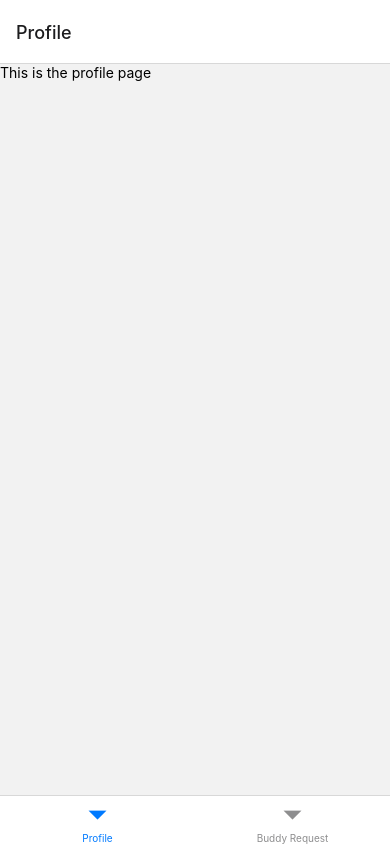
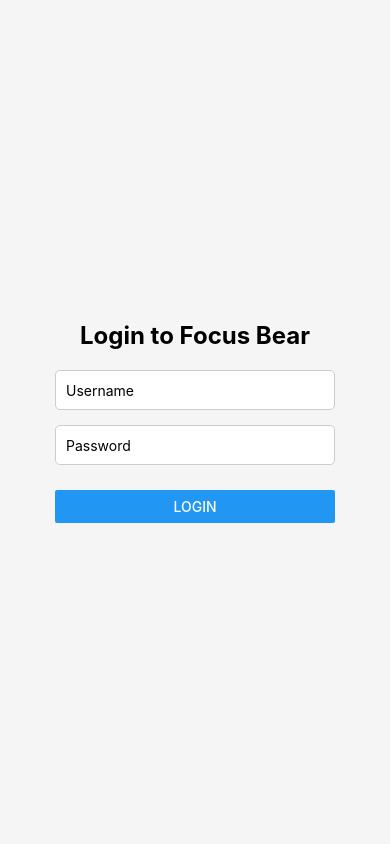
Before and after one commit to saurabhzingade/Focus-Bear-Hackathon, a React Native app in the folder frontend/: screen /Home in a window 390 px wide. Built offline with nearby package versions, Linux system fonts and the light colour scheme.

Commit message:
Basic Login Page created

```diff
--- a/frontend/App.tsx
+++ b/frontend/App.tsx
@@ -5,7 +5,7 @@
  * @format
  */
 
-import React from 'react';
+import React, {useState} from 'react';
 import {View, Text} from 'react-native';
 import Login from './components/Login';
 import Buddy from './components/Buddy';
@@ -17,6 +17,11 @@
 
 const Tab = createBottomTabNavigator();
 const App = () => {
+  const [login, setLogin] = useState(false); // Assuming you toggle this with actual login
+
+  if (!login) {
+    return <Login />;
+  }
   return (
     <NavigationContainer>
       <Tab.Navigator>
--- a/frontend/components/Login.jsx
+++ b/frontend/components/Login.jsx
@@ -1,13 +1,66 @@
-import React from 'react';
-import {View, Text} from 'react-native';
-
+import React, {useState} from 'react';
+import {View, Text, TextInput, Button, StyleSheet} from 'react-native';
 
 const Login = () => {
+  const [username, setUsername] = useState('');
+  const [password, setPassword] = useState('');
+
+  const handleLogin = () => {
+    // Handle login logic here
+    console.log('Logging in with:', username, password);
+  };
+
   return (
-    <View>
-      <Text>This is the Login page</Text>
+    <View style={styles.container}>
+      <Text style={styles.title}>Login to Focus Bear</Text>
+      <TextInput
+        style={styles.input}
+        placeholder="Username"
+        value={username}
+        onChangeText={setUsername}
+      />
+      <TextInput
+        style={styles.input}
+        placeholder="Password"
+        secureTextEntry
+        value={password}
+        onChangeText={setPassword}
+      />
+      <View style={styles.buttonContainer}>
+        <Button title="Login" onPress={handleLogin} />
+      </View>
     </View>
   );
 };
 
+const styles = StyleSheet.create({
+  container: {
+    flex: 1,
+    justifyContent: 'center', // Centers content vertically
+    alignItems: 'center', // Centers content horizontally
+    padding: 20, // Adds padding around the content
+    backgroundColor: '#f5f5f5', // Light background color for the form
+  },
+  title: {
+    fontSize: 24,
+    fontWeight: 'bold',
+    marginBottom: 20,
+    textAlign: 'center', // Centers the title text
+  },
+  input: {
+    width: '80%',
+    height: 40,
+    borderColor: '#ccc',
+    borderWidth: 1,
+    borderRadius: 5,
+    paddingLeft: 10,
+    marginBottom: 15,
+    backgroundColor: '#fff', // White background for input fields
+  },
+  buttonContainer: {
+    width: '80%',
+    marginTop: 10,
+  },
+});
+
 export default Login;
--- a/frontend/components/Profile.tsx
+++ b/frontend/components/Profile.tsx
@@ -4,7 +4,7 @@
 const Profile = () => {
   return (
     <View>
-      <Text>This is the profile page</Text>
+      <Text>This is the profile pageaa</Text>
     </View>
   );
 };
```
